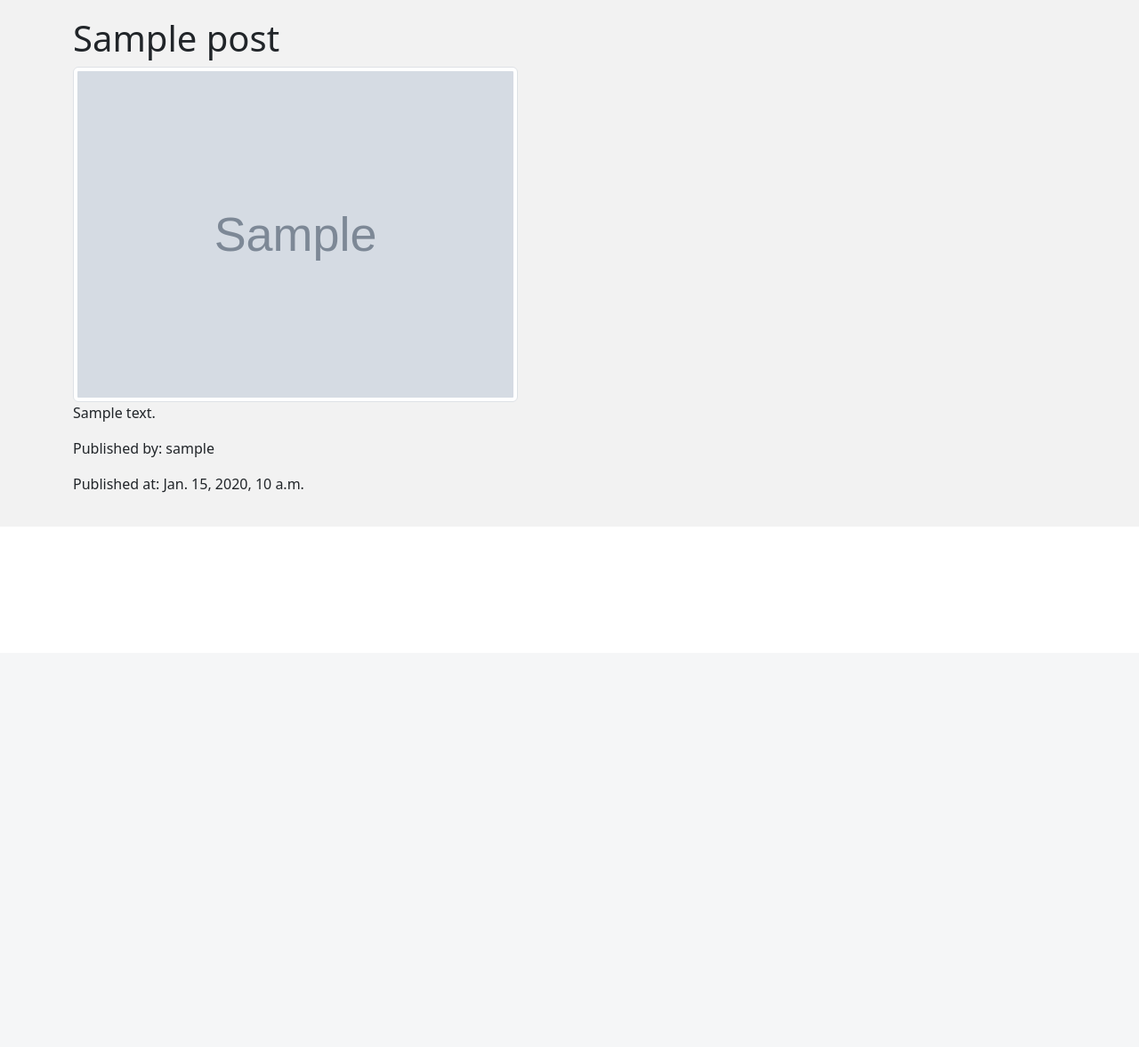
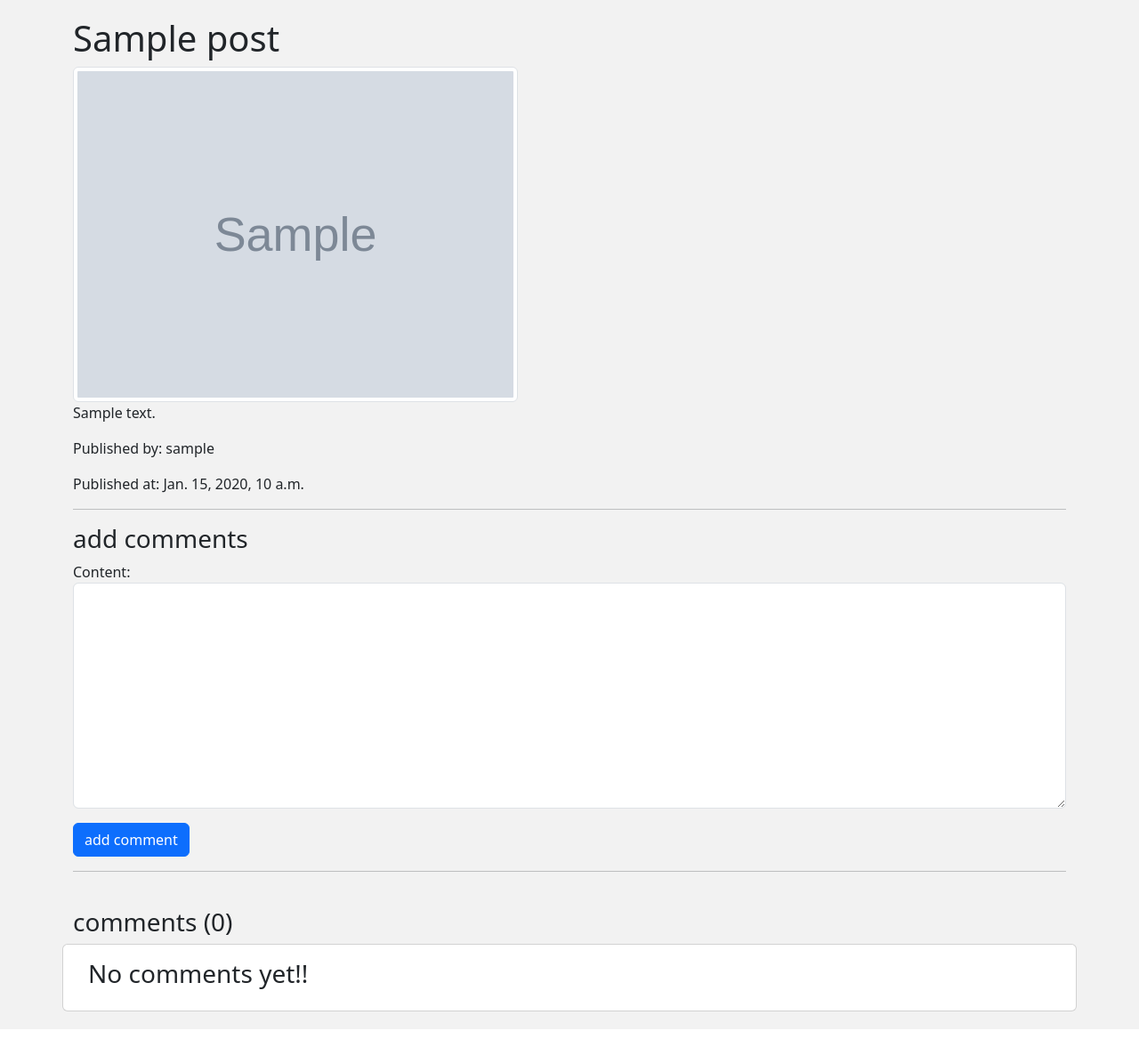
Before and after one commit to Ebrahimakbari/SocialNetwork-Django, a Django app: a page that uses home/templates/home/post_detail.html in a window 1280 px wide. Shown: the part 66-1243 px from the top of the page at 89% size. Before the commit the page ends 620 px from the top, so only its background shows below. Run offline with Django 5.2, Linux system fonts and the light colour scheme; a user stored in the database is signed in; tables that the repository leaves empty hold one stand-in row (values such as "Sample post"); grey boxes marked "Sample" are stand-in pictures.

Commit message:
comments now available.<need fix for replys>

```diff
--- a/home/forms.py
+++ b/home/forms.py
@@ -1,8 +1,17 @@
 from django import forms
-from .models import Post
+from .models import Post, Comment
 
 
 class PostForm(forms.ModelForm):
     class Meta:
         model = Post
         fields = ['title', 'content', 'image', 'status']
+
+
+class CommentForm(forms.ModelForm):
+    class Meta:
+        model = Comment
+        fields = ['content', ]
+        widgets = {
+            'content': forms.Textarea(attrs={'class':'form-control'})
+        }
--- a/home/models.py
+++ b/home/models.py
@@ -45,3 +45,19 @@
 
     def get_absolute_url(self):
         return reverse("home:post_edit", kwargs={"pk": self.pk,"post_slug":self.slug})
+
+
+class Comment(models.Model):
+    user = models.ForeignKey(User, related_name='comments', on_delete=models.CASCADE)
+    post = models.ForeignKey(Post, related_name='comments', on_delete=models.CASCADE)
+    reply = models.ForeignKey("self", related_name="replys", on_delete=models.CASCADE, null=True, blank=True)
+    is_reply = models.BooleanField(default=False)
+    content = models.TextField()
+    created_at = models.DateTimeField(auto_now_add=True)
+
+    class Meta:
+        verbose_name = ("Comment")
+        verbose_name_plural = ("Comments")
+
+    def __str__(self):
+        return f'{self.user} on post {self.post}'
--- a/home/templates/home/post_detail.html
+++ b/home/templates/home/post_detail.html
@@ -12,6 +12,61 @@
                 <p>{{ post.content }}</p>
                 <p>Published by: {{ post.author.username }}</p>
                 <p>Published at: {{ post.created_at }}</p>
+                <hr>
+                <h3>add comments</h3>
+                {% if request.user.is_authenticated %}
+                    <form method="post">
+                        {% csrf_token %}
+                                {{ form.as_p }}
+                        <input type="submit" value="add comment" class="btn btn-primary"/>
+                    </form>
+                {% else %}
+                    <h5 class='text-danger'>only logged in users can add comments!!</h5>
+                {% endif %}
+                <hr>
+                <br>
+                <h3>comments ({{ comments.count }})</h3>
+                {% for comment in comments %}
+                    <div class="row">
+                        <div class="card">
+                            <div class="card-body">
+                                <h3 class="card-title">
+                                    user: {{ comment.user }} | {{ comment.created_at|timesince }} ago
+                                {% if request.user == comment.user %}
+                                    <a href="{% url "home:delete_comment" post_pk=post.pk comment_pk=comment.pk%}">
+                                        <input type="submit" value="Delete comment" class='btn btn-warning'>
+                                    </a>
+                                {% endif %}
+                            </h3>
+                            <p class="card-text">{{ comment.content }}</p>
+                            <hr>
+                            replies({{ comment.replys.count }})
+                            {% for reply in comment.replys.all %}
+                            <div class="card-body m-5 p-3">
+                                <h5 class="card-title">{{ reply.user }} | {{ reply.created_at|timesince }}
+                                            {% if request.user == reply.user %}
+                                                <a href="{% url "home:delete_comment" post_pk=post.pk comment_pk=reply.pk%}">
+                                                    <input type="submit" value="Delete comment" class='btn btn-warning'>
+                                                </a>
+                                            {% endif %}
+                                        </h5>
+                                        <p class="card-text">{{ reply.content }}</p>
+                                    </div>
+                                {% endfor %}
+                                <hr>
+                            </div>
+                        </div>
+                    </div>
+                    <br>
+                    {% empty %}
+                    <div class="row">
+                        <div class="card">
+                            <div class="card-body">
+                                <h3 class="card-title">No comments yet!!</h3>
+                            </div>
+                        </div>
+                    </div>
+                {% endfor %}
             </div>
         </div>
     </div>
--- a/home/urls.py
+++ b/home/urls.py
@@ -10,4 +10,5 @@
     path('delete/<int:pk>/',views.PostDeleteView.as_view(),name='post_delete'),
     path('follow/<int:pk>/',views.FollowingView.as_view(),name='user_follow'),
     path('unfollow/<int:pk>/',views.UnFollowingView.as_view(),name='user_unfollow'),
+    path('comment-delete/<int:post_pk>/comment/<int:comment_pk>',views.DeleteCommentView.as_view(),name='delete_comment'),
 ]
--- a/home/views.py
+++ b/home/views.py
@@ -1,17 +1,16 @@
 from django.shortcuts import redirect, render, get_object_or_404
-from django.http.response import HttpResponse
-from django.urls import reverse
 from django.views import View
 from .models import Post
-from .forms import PostForm
+from .forms import PostForm,CommentForm
 from django.contrib import messages
 from django.contrib.auth.mixins import LoginRequiredMixin
 from accounts.models import Relation
 from django.contrib.auth import get_user_model
+from django.contrib.auth.decorators import login_required
+from django.utils.decorators import method_decorator
 
 
 User = get_user_model()
-# Create your views here.
 
 
 class HomeView(View):
@@ -21,10 +20,32 @@
 
 
 class PostDetailView(View):
+    form_class = CommentForm
+
+    def setup(self, request, *args, **kwargs):
+        post_pk = kwargs.get('pk')
+        self.post_instance = get_object_or_404(Post, pk=post_pk)
+        return super().setup(request, *args, **kwargs)
+
     def get(self,request,*args, **kwargs):
-        post_pk = kwargs.get('pk')
-        post = get_object_or_404(Post, pk=post_pk)
-        return render(request, 'home/post_detail.html',context={'post':post})
+        form = self.form_class()
+        comments = self.post_instance.comments.filter(is_reply=False)
+        return render(request, 'home/post_detail.html',context={'post':self.post_instance,'comments':comments, 'form':form})
+
+    @method_decorator(login_required)
+    def post(self, request, *args, **kwargs):
+        form = self.form_class(request.POST)
+        post = self.post_instance
+        if form.is_valid:
+            instance = form.save(commit=False)
+            instance.user = request.user
+            instance.post = post
+            instance.save()
+            messages.success(request, 'comment added to the post!')
+            return redirect('home:post_detail',pk=post.pk, post_slug=post.slug)
+        messages.warning(request, 'an error accrued on creating comment check your inputs please!!')
+        return redirect('home:post_detail',pk=post.pk, post_slug=post.slug)
+
 
 
 class PostEditView(LoginRequiredMixin, View):
@@ -110,3 +131,17 @@
         else:
             messages.error(request, f'you are not following {to_user} user!!')
         return redirect('accounts:user_panel', pk=pk)
+
+
+class DeleteCommentView(LoginRequiredMixin, View):
+    def get(self, request, *args, **kwargs):
+        post_pk = kwargs.get('post_pk')
+        comment_pk = kwargs.get('comment_pk')
+        post = get_object_or_404(Post, pk=post_pk)
+        comment = post.comments.get(pk=comment_pk)
+        if comment and comment.user == request.user:
+            comment.delete()
+            messages.success(request, 'message removed!!')
+            return redirect('home:post_detail', pk=post.pk, post_slug=post.slug)
+        messages.error(request, 'invalid request!!')
+        return redirect('home:post_detail',pk=post.pk, post_slug=post.slug)
```
Also changed, not shown: home/admin.py (+7 -1 lines), home/migrations/0006_comment.py (added).
